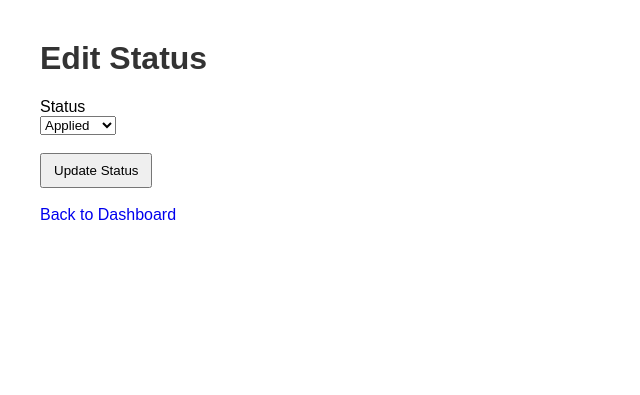
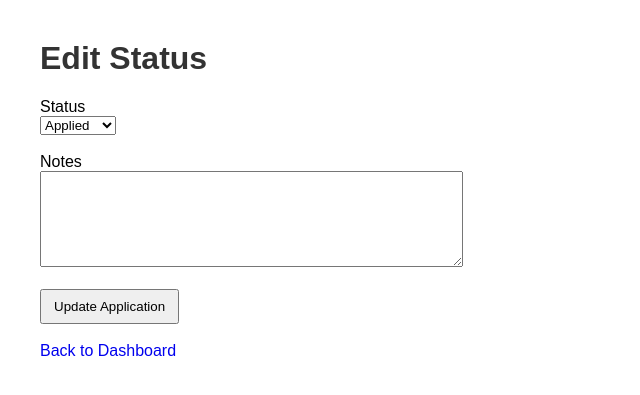
Before and after one commit to Israel-ia/Job-Application-Tracker, a Flask app: page /edit/1 in a window 1280 px wide. Shown: the top 395 px of the page, without its empty margins (0-640 px from the left). Run offline with Flask 3, Linux system fonts and the light colour scheme.

Commit message:
Extended application editing to support notes
Updated the edit workflow to allow modifying both application status and notes, improving application tracking capabilities.

```diff
--- a/app.py
+++ b/app.py
@@ -140,6 +140,7 @@ def edit_application(id):
     if request.method == "POST":
 
         status = request.form["status"]
+        notes = request.form["notes"]
 
         connection = sqlite3.connect("applications.db")
 
@@ -148,10 +149,10 @@ def edit_application(id):
         cursor.execute(
             """
             UPDATE applications
-            SET status = ?
+            SET status = ?, notes = ?
             WHERE id = ?
             """,
-            (status, id)
+            (status, notes, id)
         )
 
         connection.commit()
@@ -175,5 +176,29 @@ def delete_application(id):
     connection.close()
 
     return redirect("/")
+
+@app.route("/notes/<int:id>")
+def view_notes(id):
+
+    connection = sqlite3.connect("applications.db")
+
+    cursor = connection.cursor()
+
+    cursor.execute(
+        """
+        SELECT * FROM applications
+        WHERE id = ?
+        """,
+        (id,)
+    )
+
+    application = cursor.fetchone()
+
+    connection.close()
+
+    return render_template(
+        "notes.html",
+        application=application
+    )
 if __name__ == "__main__":
     app.run(debug=True)
--- a/templates/edit.html
+++ b/templates/edit.html
@@ -17,16 +17,30 @@
         <br>
 
         <select name="status">
+
             <option>Applied</option>
             <option>Interview</option>
             <option>Rejected</option>
             <option>Offer</option>
+
         </select>
 
         <br><br>
 
+        <label>Notes</label>
+
+        <br>
+
+        <textarea
+            name="notes"
+            rows="6"
+            cols="50"
+        ></textarea>
+
+        <br><br>
+
         <button type="submit">
-            Update Status
+            Update Application
         </button>
 
     </form>
```
Also changed, not shown: templates/index.html (+9 -0 lines), templates/notes.html (added, +27 -0 lines), applications.db.
